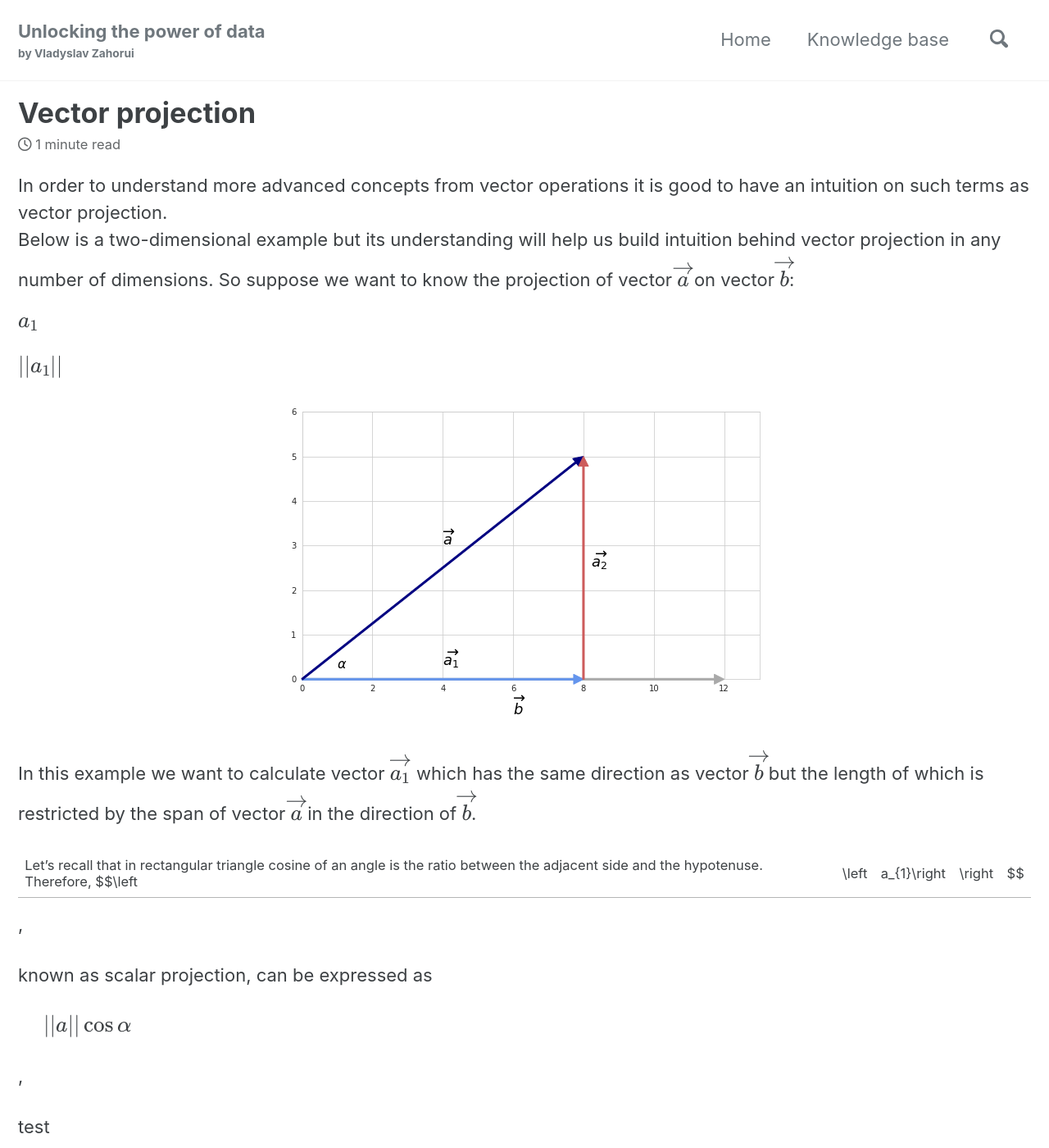
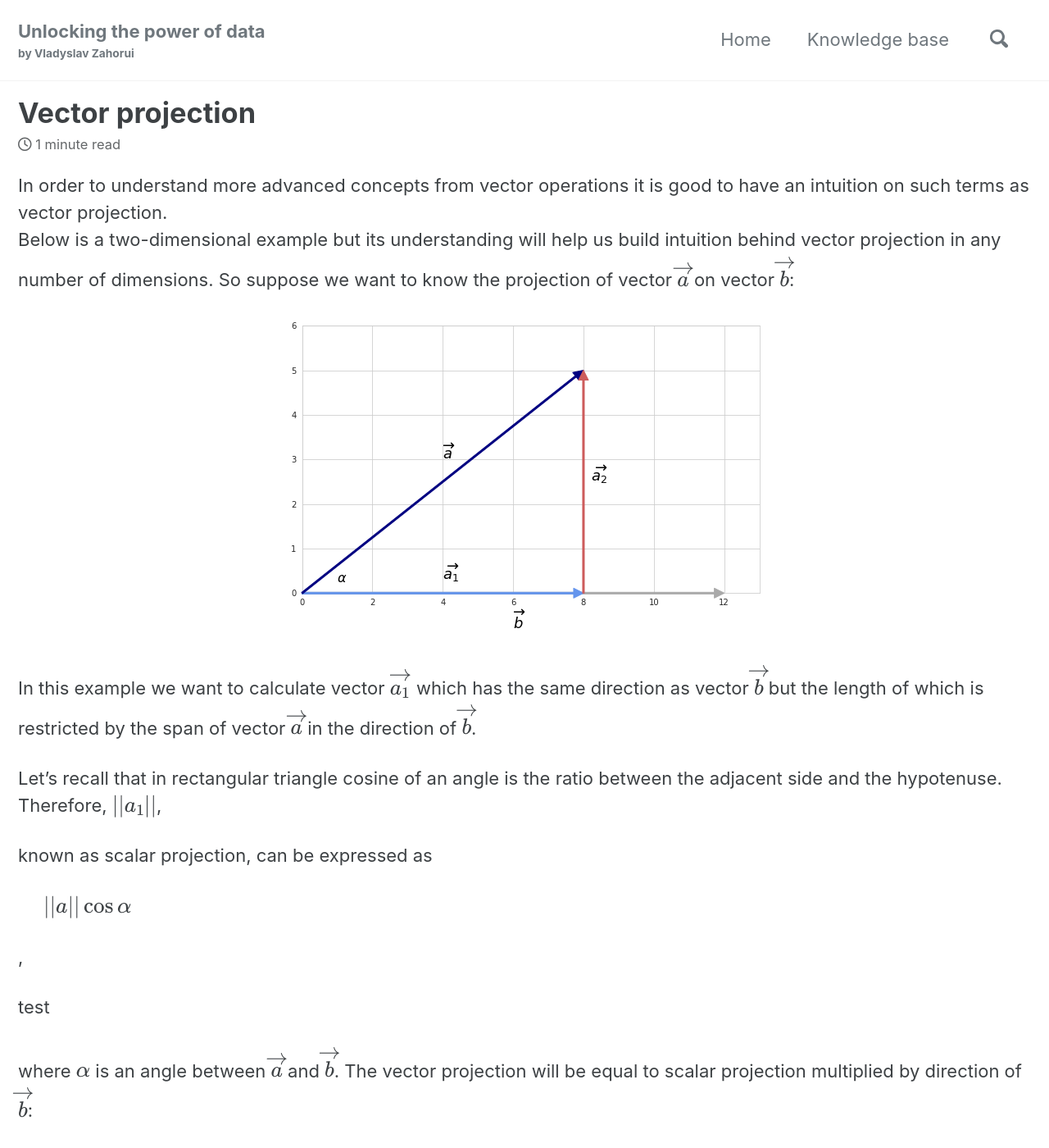
Before and after one commit to vzahorui/vzahorui.github.io, a Jekyll site: the page built from _posts/2020-03-04-vector-projection.md, in a window 1280 px wide and 1400 px high. Shown: the whole window at 82% size. Built offline with Jekyll 4.4.1, drawn with Linux system fonts in a browser that asks for light colours; cached includes are drawn as plain includes; nearby versions of some CDN libraries; formulas are drawn with MathJax 3.

Commit message:
Update 2020-03-04-vector-projection.md

```diff
--- a/_posts/2020-03-04-vector-projection.md
+++ b/_posts/2020-03-04-vector-projection.md
@@ -10,17 +10,11 @@
 In order to understand more advanced concepts from vector operations it is good to have an intuition on such terms as vector projection.
 Below is a two-dimensional example but its understanding will help us build intuition behind vector projection in any number of dimensions. So suppose we want to know the projection of vector $\overrightarrow{a}$ on vector $\overrightarrow{b}$:
 
-$a_{1}$
-
-$\|\|a_{1}\|\|$
-
 ![](/assets/images/linear_algebra/vectors_and_cosine.png){: .align-center}
 
 In this example we want to calculate vector $\overrightarrow{a_{1}}$ which has the same direction as vector $\overrightarrow{b}$ but the length of which is restricted by the span of vector $\overrightarrow{a}$ in the direction of $\overrightarrow{b}$.
 
-Let's recall that in rectangular triangle cosine of an angle is the ratio between the adjacent side and the hypotenuse. Therefore, \$$\left|\left|a_{1}\right|\right|$$
-
-,
+Let's recall that in rectangular triangle cosine of an angle is the ratio between the adjacent side and the hypotenuse. Therefore, $\|\|a_{1}\|\|$,
 
 known as scalar projection, can be expressed as
 
```
